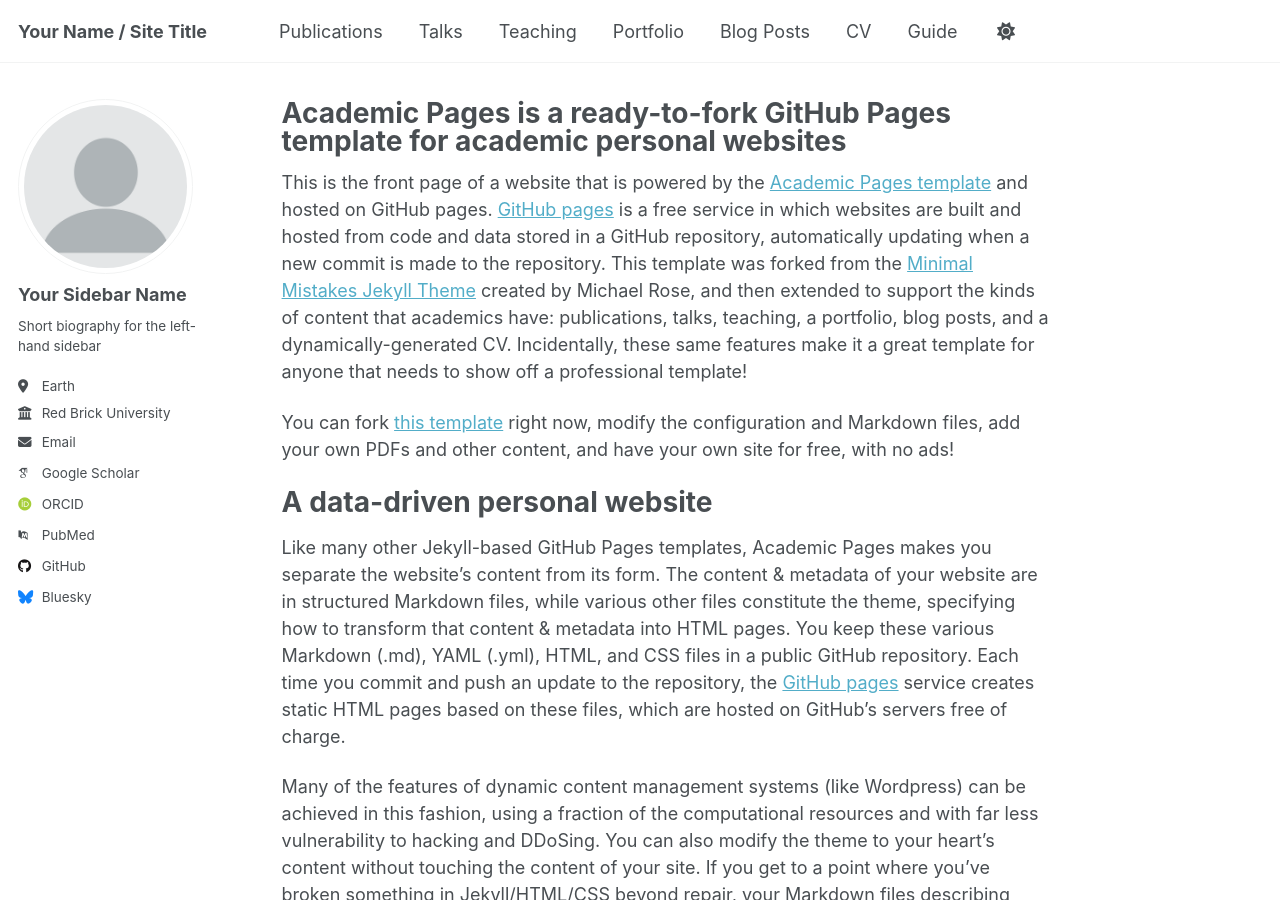
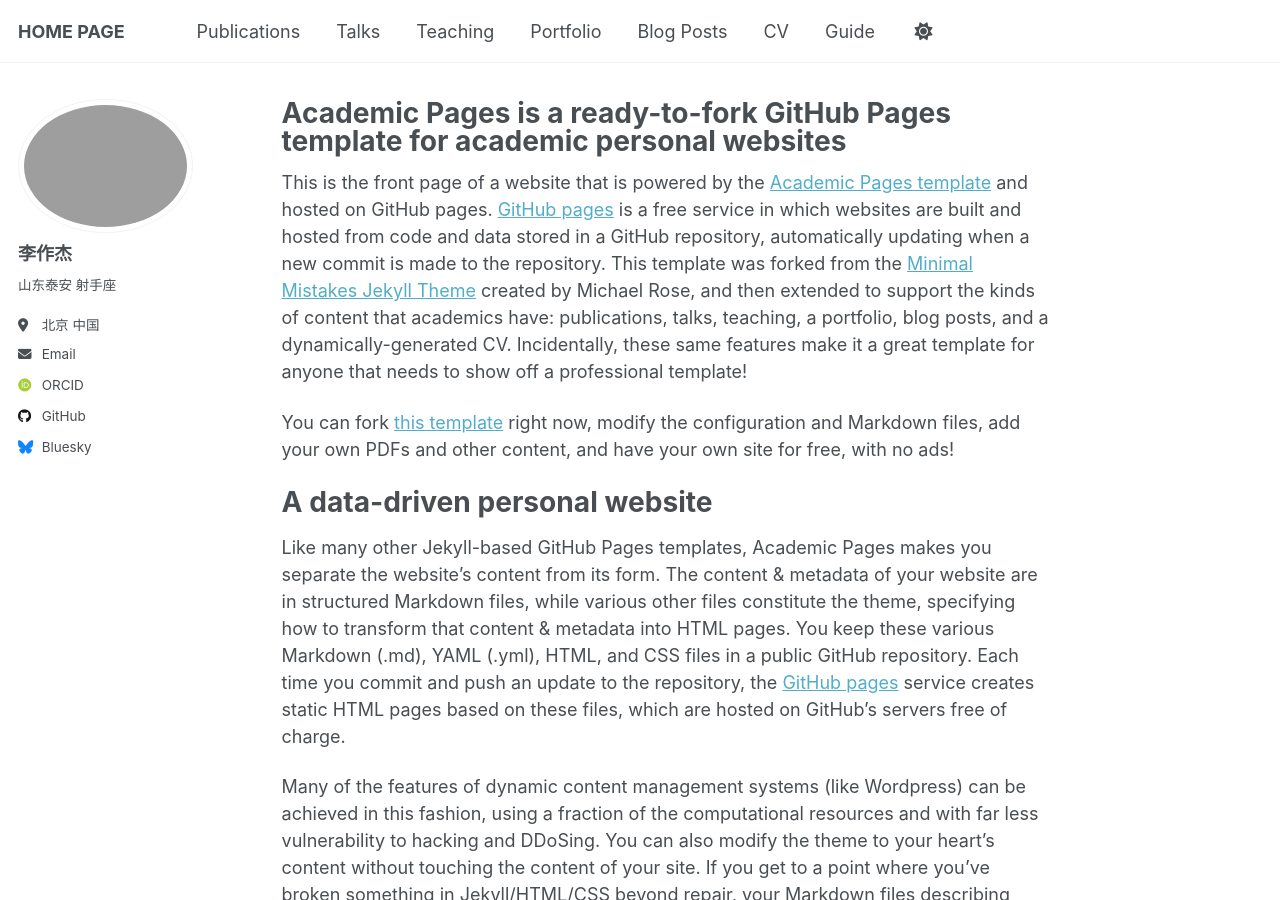
Before and after one commit to Infinity-LZJ/ZuojieLi.github, a Jekyll site: the page built from _pages/about.md, in a window 1280 px wide and 900 px high. Built offline with Jekyll 4.4.1, drawn with Linux system fonts in a browser that asks for light colours; some web fonts are replaced; a script that is not in the unit is left out.

Commit message:
Add files via upload

```diff
--- a/_config.yml
+++ b/_config.yml
@@ -8,37 +8,33 @@
 
 # Basic Site Settings
 locale                   : "en-US"
-site_theme               : "default"
-title                    : "Your Name / Site Title"
+title                    : "HOME PAGE"
 title_separator          : "-"
 name                     : &name "Your Name"
 description              : &description "personal description"
-url                      : https://academicpages.github.io # the base hostname & protocol for your site e.g. "https://[your GitHub username].github.io" or if you already have some other page hosted on Github then use "https://[your GitHub username].github.io/[Your Repo Name]"
+url                      : https://infinity-lzj.github.io/Zuojie_Li.github/ # the base hostname & protocol for your site e.g. "https://[your GitHub username].github.io"
 baseurl                  : "" # the subpath of your site, e.g. "/blog"
-repository               : "academicpages/academicpages.github.io"
+repository               : "ace-trump-tech.github.io/Chenbin_ZHANG.github.io"
 
 # Site Author - The following control what appear as part of the author content on the side bar.
 #               If a field is blank the icon and link will not appear, otherwise it will be shown.
 #               Additional customization can be done by editing /_includes/author-profile.html
 author:
   # Biographic information
-  avatar           : "profile.png"
-  name             : "Your Sidebar Name"
-  pronouns         : # example: "she/her"
-  bio              : "Short biography for the left-hand sidebar"
-  location         : "Earth"
-  employer         : "Red Brick University"
+  avatar           : "picture1.png"
+  name             : "李作杰"
+  pronouns         : # example: "男"
+  bio              : " 山东泰安 射手座"
+  location         : "北京 中国"
+  #employer         : "北京师范大学"
   uri              : # URL
-  email            : "none@example.org"
+  email            : "ZuojieLi@yeah.net"
 
   # Academic websites
-  academia         : # URL
   arxiv            : # URL - Update with the correct link to your profile
-  googlescholar    : "https://scholar.google.com/citations?user=PS_CX0AAAAAJ"
   impactstory      : # URL
-  orcid            : "http://orcid.org/yourorcidurl"
+  orcid            : "http://orcid.org/0009-0005-6342-4008"
   semantic         : # URL
-  pubmed           : "https://www.ncbi.nlm.nih.gov/pubmed/?term=john+snow"
   researchgate     : # URL
   scopus           : # URL
 
@@ -51,7 +47,6 @@ author:
   stackoverflow    : # User number or user number and name (i.e., use "1" or "1/jeff-atwood")
 
   # Social media
-  artstation       : # Username
   bluesky          : "bsky.app" # Replace this with you Bluesky username
   facebook         : # Username
   flickr           : # Username
@@ -81,8 +76,8 @@ author:
 publication_category:
   books:
     title: 'Books'
-  manuscripts:
-    title: 'Journal Articles'
+ # manuscripts:
+  #  title: 'Journal Articles'
   conferences:
     title: 'Conference Papers'
 
@@ -92,7 +87,7 @@ breadcrumbs              : false # true, false (default)
 words_per_minute         : 160
 future                   : true
 read_more                : "disabled" # if enabled, adds "Read more" links to excerpts
-talkmap_link             : false      #change to true to add link to talkmap on talks page
+talkmap_link             : false #change to true to add link to talkmap on talks page
 comments:
   provider               : # false (default), "disqus", "discourse", "facebook", "google-plus", "staticman", "custom"
   disqus:
@@ -138,8 +133,7 @@ facebook:
   username               :
   app_id                 :
   publisher              :
-og_image                 :  # Social media default site image
-og_description           :  # Social media default site image description
+og_image                 :  # Open Graph/Twitter default site image
 # For specifying social profiles
 # - https://developers.google.com/structured-data/customize/social-profiles
 social:
```
